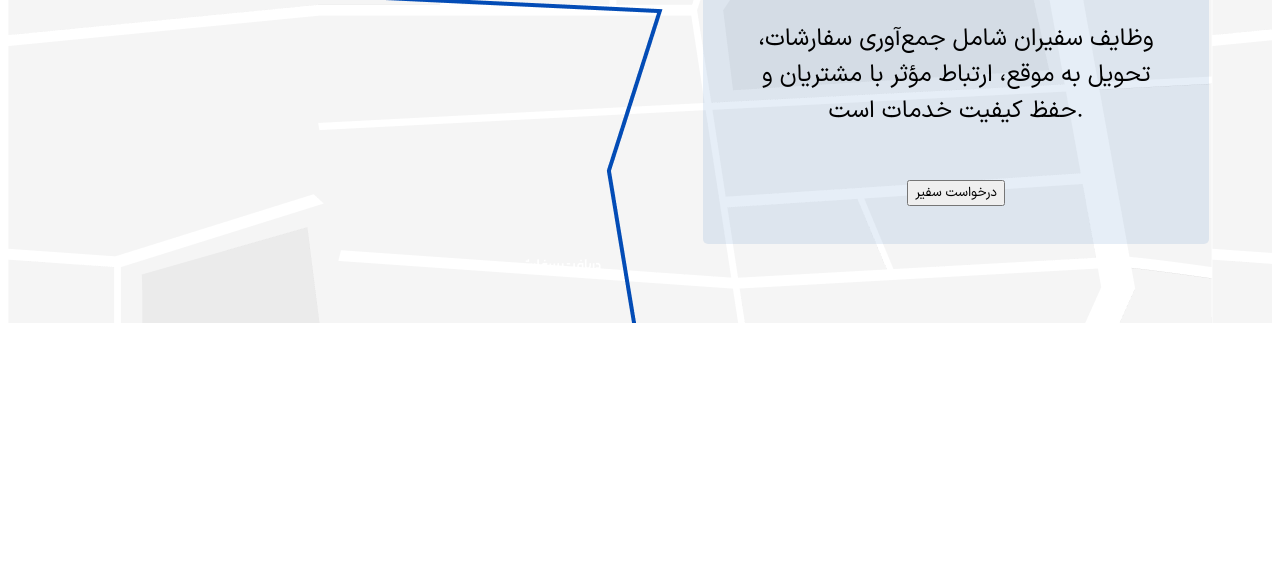
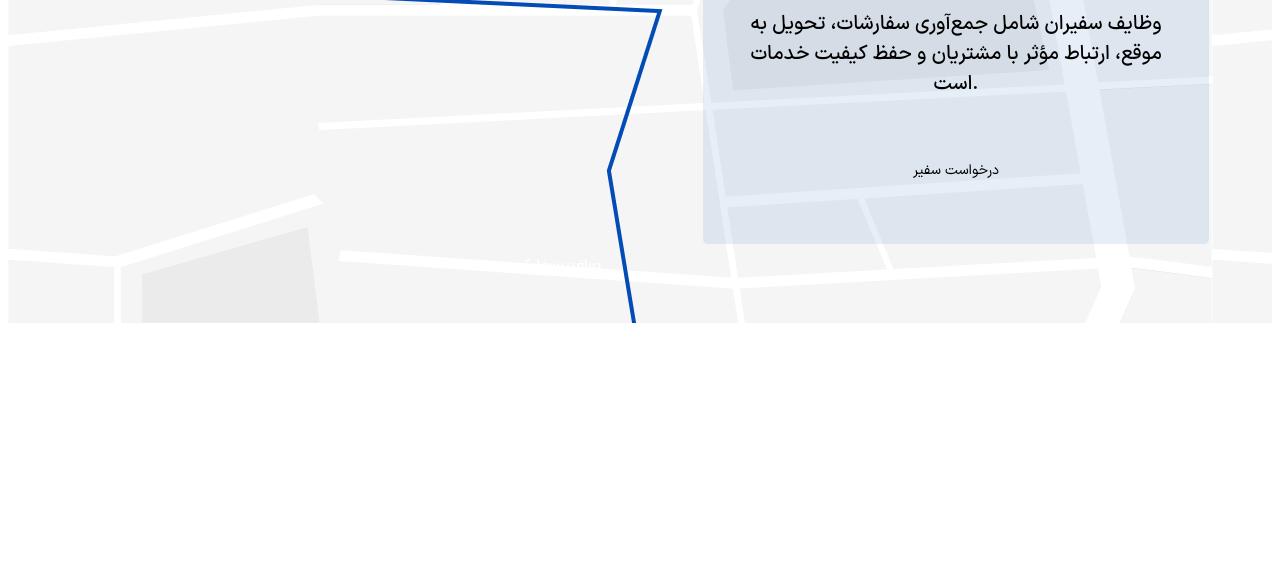
Before and after one commit to Phoenix-Web1/Landing-Tondro, a plain HTML site: page modules/section-4/index.html in a window 1280 px wide. Shown: the part 215-800 px from the top of the page. Drawn offline with Linux system fonts and the light colour scheme; files whose address does not match are found by name.

Commit message:
add btn css

```diff
--- a/modules/section-4/style.css
+++ b/modules/section-4/style.css
@@ -46,8 +46,20 @@
     }
 
     .map-cart .card-des{
-        font-size: 24px;
-        margin: 10%;
+        font-size: 20px;
+        margin: 5%;
+        font-weight: 500;
+    }
+
+     button {
+        width: 172px;
+        height: 43px;
+        margin-top: 5%;
+        color: var(--btn-text-color);
+        background-color: var(--btn-backgroundcolor);
+        border: none;
+        border-radius: 5px;
+        font-size: 14px;
     }
 
 }
```
